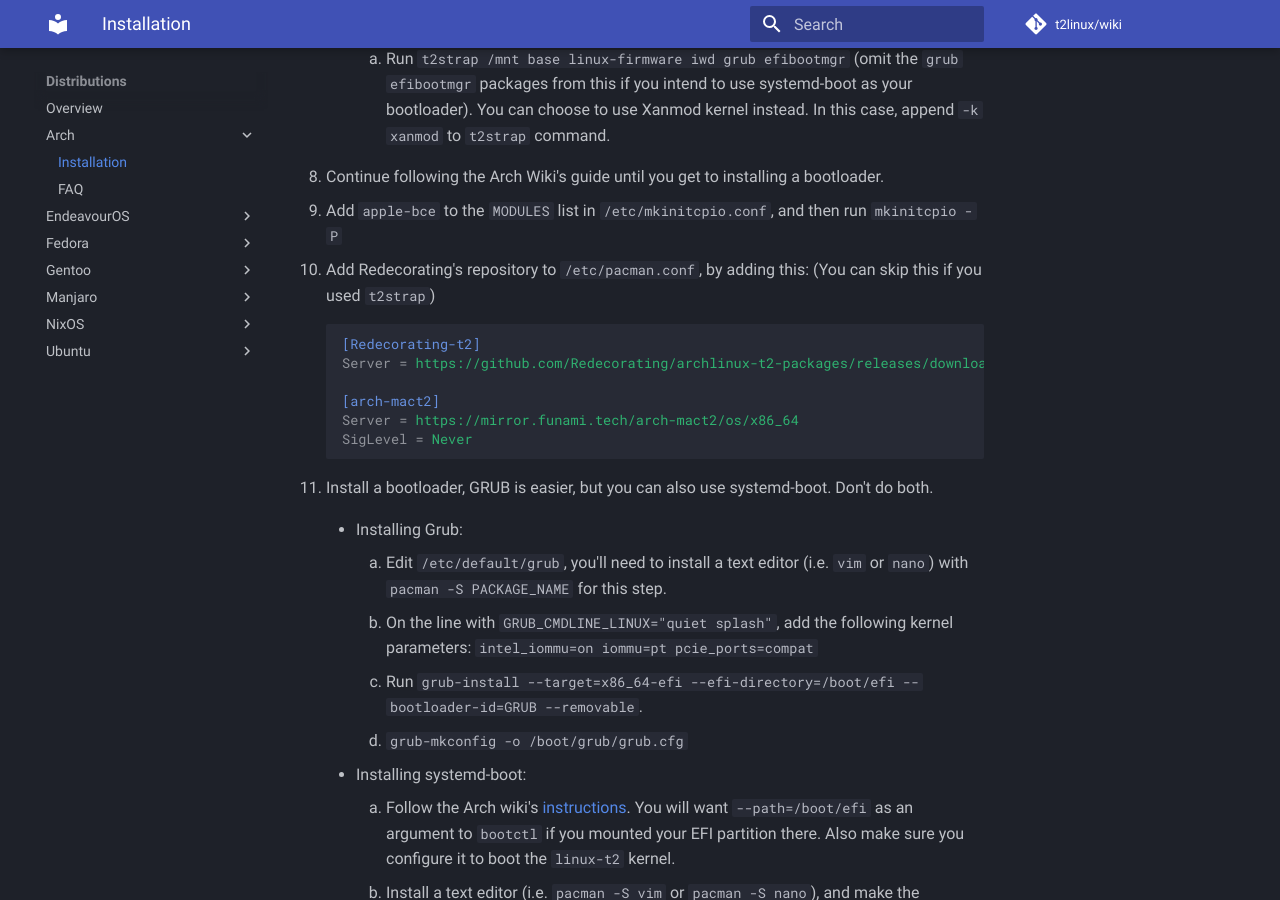
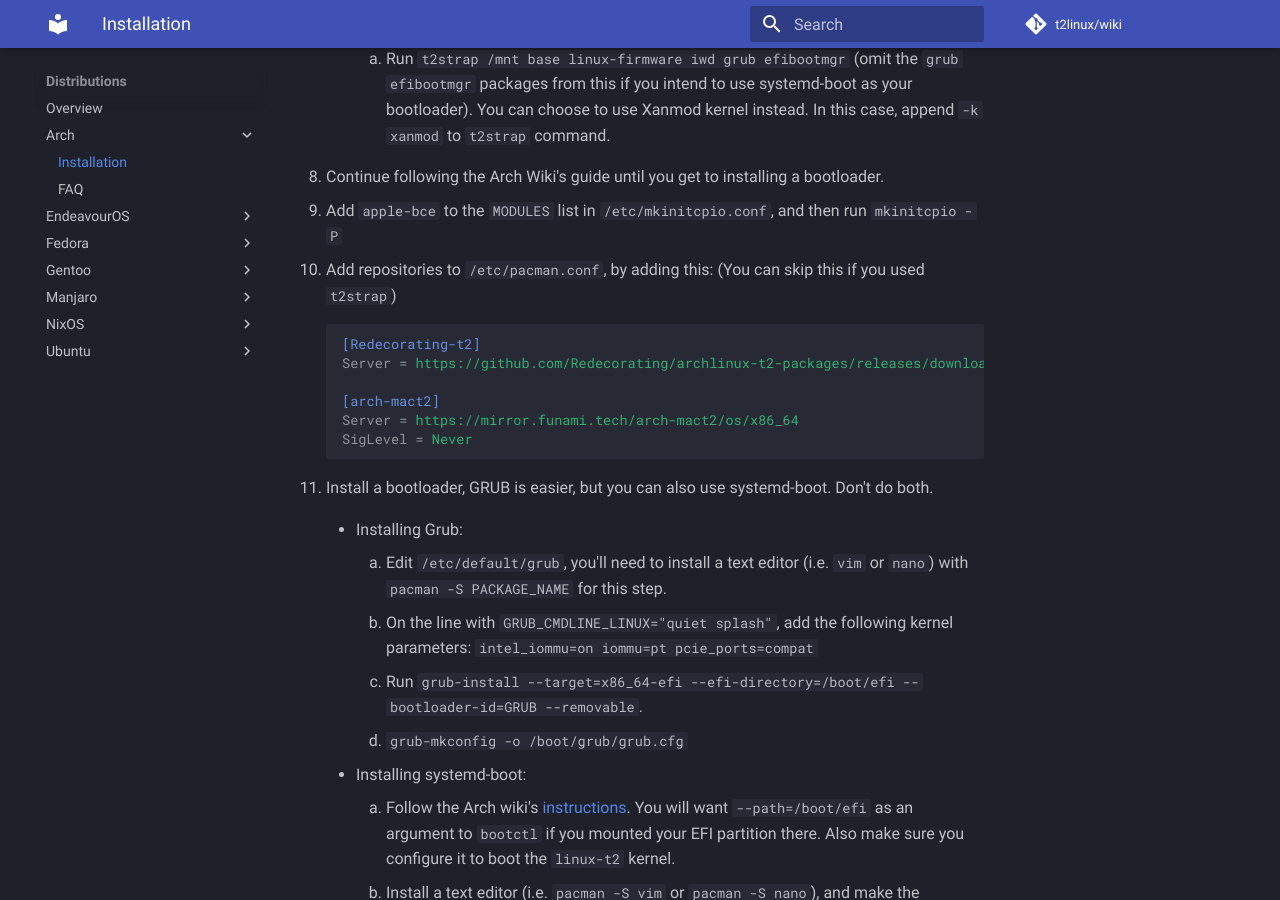
Before and after one commit to t2linux/wiki, an MkDocs documentation site: the page built from docs/distributions/arch/installation.md, in a window 1280 px wide and 900 px high, scrolled down 1398 px. Built offline with MkDocs 1.6.1 and Material for MkDocs 9.7.7, drawn with Linux system fonts in a browser that asks for light colours; comment, search, counter and statistics services are not loaded.

Commit message:
Update installation.md

````diff
--- a/docs/distributions/arch/installation.md
+++ b/docs/distributions/arch/installation.md
@@ -49,7 +49,7 @@ You will need:
 
 9. Add `apple-bce` to the `MODULES` list in `/etc/mkinitcpio.conf`, and then run `mkinitcpio -P`
 
-10. Add Redecorating's repository to `/etc/pacman.conf`, by adding this: (You can skip this if you used `t2strap`)
+10. Add repositories to `/etc/pacman.conf`, by adding this: (You can skip this if you used `t2strap`)
 
     ```ini
     [Redecorating-t2]
````
